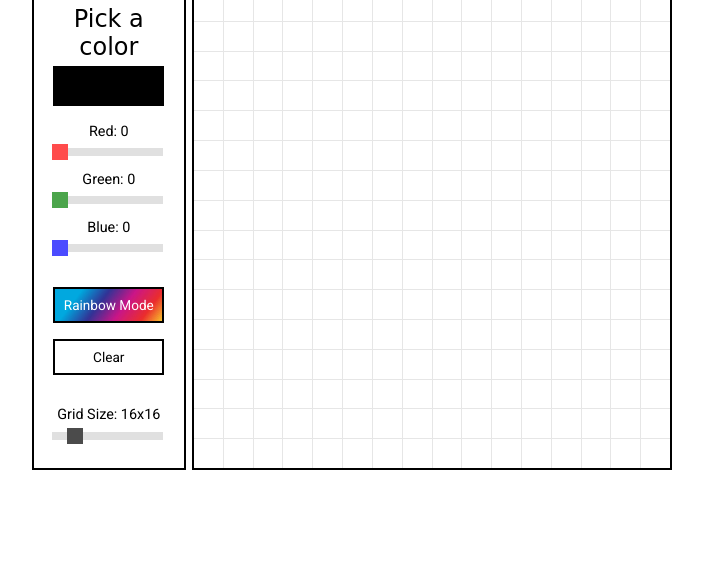
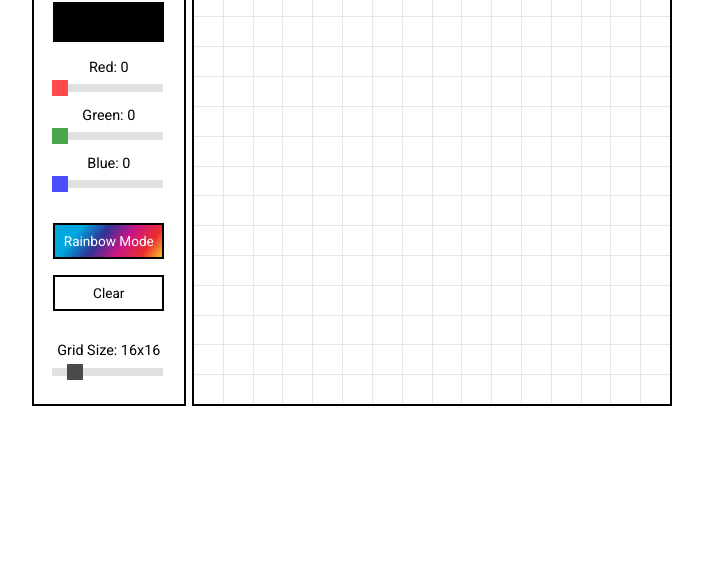
Before and after one commit to StanleyRasp/TOP-etch-a-sketch, a plain HTML site: page index.html in a window 1280 px wide. Shown: the part 215-800 px from the top of the page, without its empty margins (288-991 px from the left). Drawn offline with Linux system fonts and the light colour scheme; a web font is replaced by a local one.

Commit message:
Final touches

```diff
--- a/style.css
+++ b/style.css
@@ -19,6 +19,10 @@ body{
 
 p{
     margin: 0;
+}
+
+.content-wrapper{
+    margin-top: -10%;
 }
 
 .content-wrapper > .title{
```
